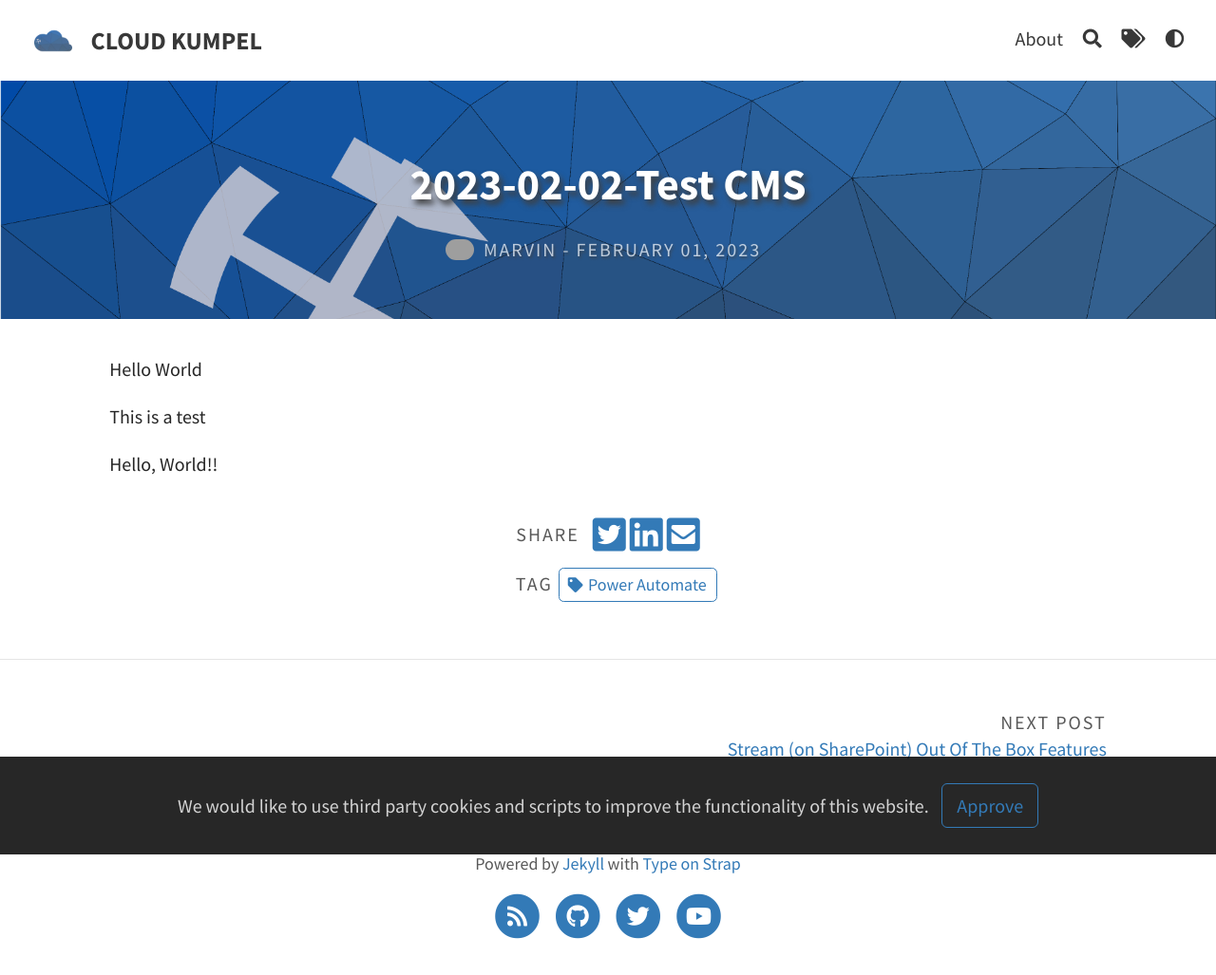
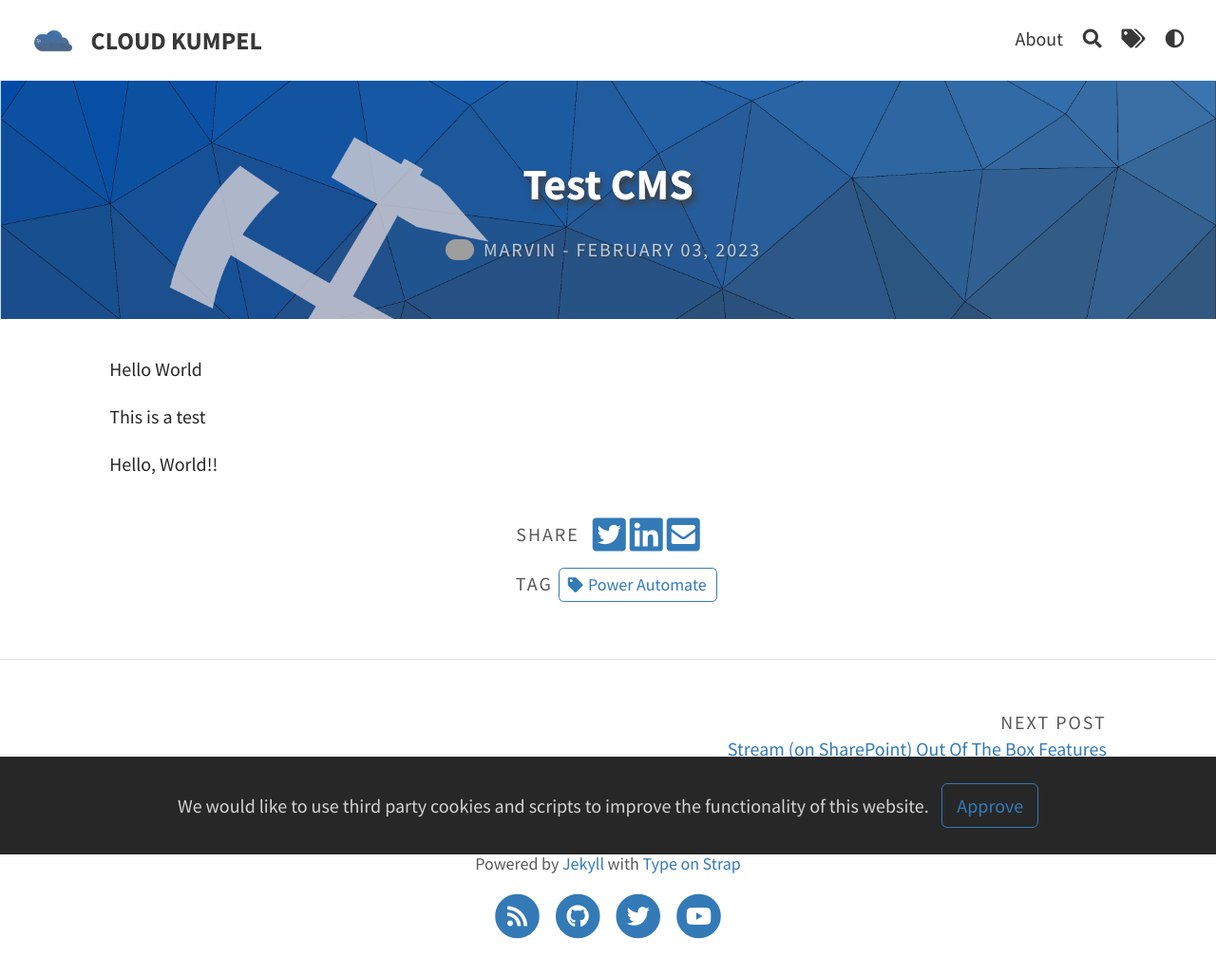
Before and after one commit to Cloud-Kumpel/CloudKumpel, a Jekyll site: the page built from _posts/2023-02-02-test-cms.md, in a window 1280 px wide. Shown: the whole page at 95% size. Built offline with Jekyll 4.4.1, drawn with Linux system fonts in a browser that asks for light colours; comment, search, counter and statistics services are not loaded; grey boxes are pictures that could not be loaded.

Commit message:
Update from Forestry.io marvin.bangert@outlook.de updated _posts/2023-02-02-test-cms.md

```diff
--- a/_posts/2023-02-02-test-cms.md
+++ b/_posts/2023-02-02-test-cms.md
@@ -3,8 +3,8 @@ layout: post
 feature-img: assets/img/posts/2023-02-02/header-image.png
 author: MarvinBangert
 excerpt_separator: "<!--more-->"
-title: 2023-02-02-Test CMS
-date: 2023-02-02T00:00:00+01:00
+title: Test CMS
+date: 2023-02-03T20:00:00+01:00
 tags:
 - Power Automate
 description: ''
```
